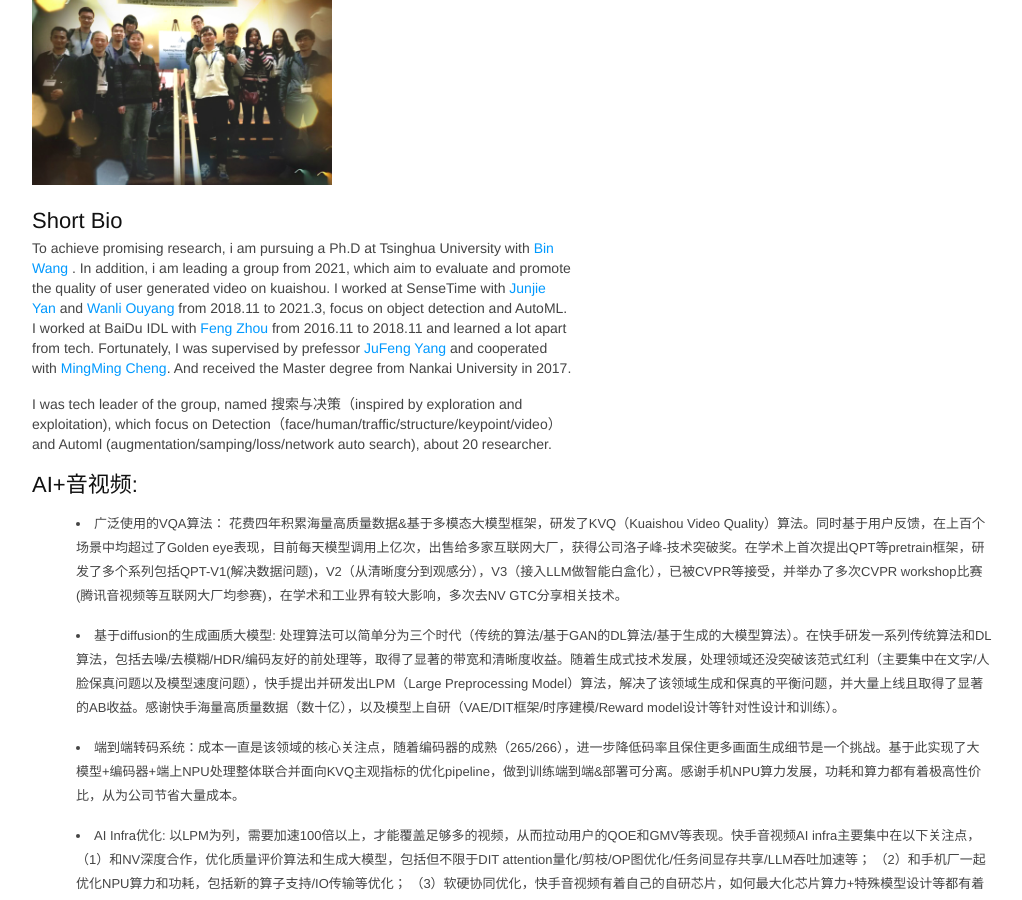
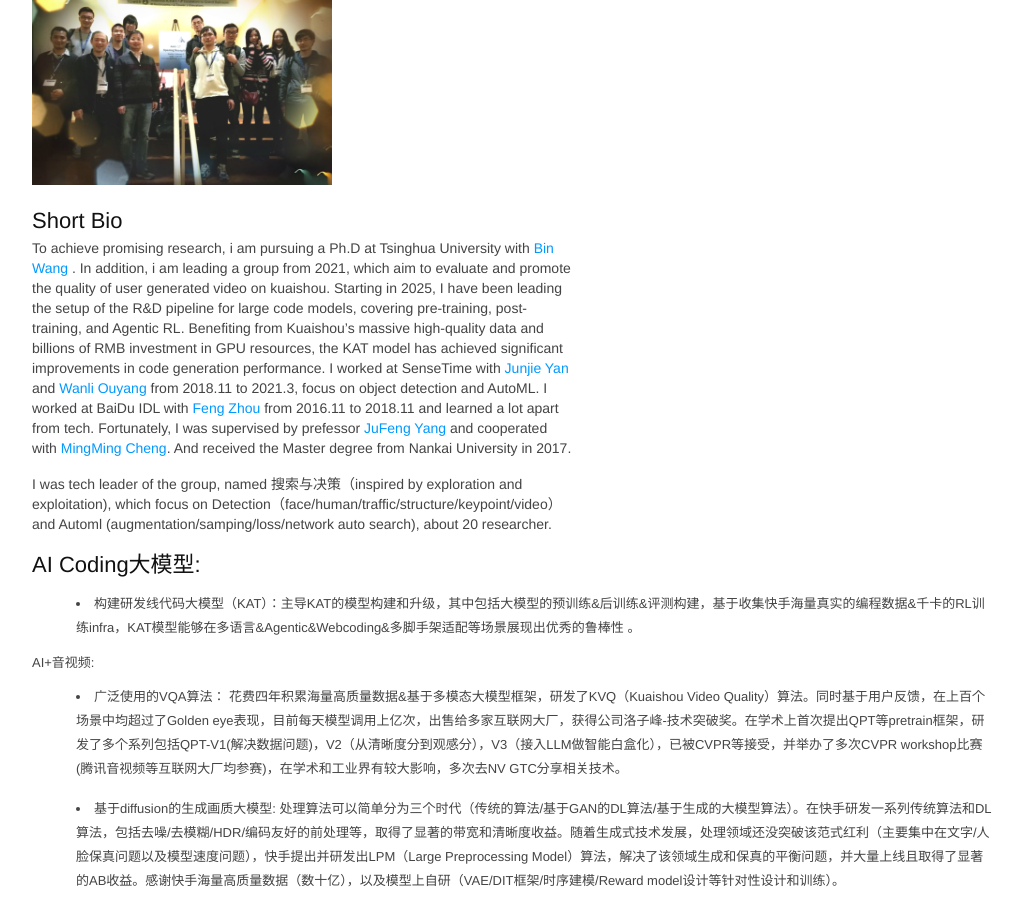
Before and after one commit to msunming/msunming.github.io, a Jekyll site: the page index.html, which Jekyll copies as it is, in a window 1280 px wide and 900 px high, scrolled down 244 px. Shown: the whole window, without its empty margins (128-1150 px from the left). Built offline with Jekyll 4.4.1, drawn with Linux system fonts in a browser that asks for light colours.

Commit message:
Update index.html

```diff
--- a/index.html
+++ b/index.html
@@ -452,6 +452,8 @@ pre .markdown .emphasis {
 		<h2>Short Bio</h2>
         <p> To achieve promising research, i am pursuing a Ph.D at Tsinghua University with <a href="https://www.thss.tsinghua.edu.cn/en/faculty/binwang.htm"> Bin Wang </a>.
 	    In addition, i am leading a group from 2021,  which aim to evaluate and promote the quality of user generated video on kuaishou.
+		Starting in 2025, I have been leading the setup of the R&D pipeline for large code models, covering pre-training, post-training, and Agentic RL.
+		Benefiting from Kuaishou’s massive high-quality data and billions of RMB investment in GPU resources, the KAT model has achieved significant improvements in code generation performance.
 	    I worked at SenseTime with <a href="https://yan-junjie.github.io/">Junjie Yan </a> and <a href="https://wlouyang.github.io/">Wanli Ouyang </a>  from 2018.11 to 2021.3, focus on object detection and AutoML.
             I worked at BaiDu IDL with <a href="http://f-zhou.com/">Feng Zhou</a> from 2016.11 to 2018.11 and learned a lot apart from tech.
 			Fortunately, I was supervised by prefessor <a href="http://cv.nankai.edu.cn/">JuFeng Yang</a> and cooperated with <a href="http://mmcheng.net/zh/cmm/">MingMing Cheng</a>.
@@ -460,6 +462,13 @@ pre .markdown .emphasis {
 		<p>
 			I was tech leader of the group, named 搜索与决策（inspired by exploration and exploitation), which focus on Detection（face/human/traffic/structure/keypoint/video） and Automl (augmentation/samping/loss/network auto search), about 20 researcher.
 		</p>
+
+		<h2>AI Coding大模型:</h2>
+		<p>
+	    	<li> 构建研发线代码大模型（KAT）：主导KAT的模型构建和升级，其中包括大模型的预训练&后训练&评测构建，基于收集快手海量真实的编程数据&千卡的RL训练infra，KAT模型能够在多语言&Agentic&Webcoding&多脚手架适配等场景展现出优秀的鲁棒性 。 </li>
+		</p
+
+
 		<h2>AI+音视频:</h2>
 		<p>
 	    	<li> 广泛使用的VQA算法： 花费四年积累海量高质量数据&基于多模态大模型框架，研发了KVQ（Kuaishou Video Quality）算法。同时基于用户反馈，在上百个场景中均超过了Golden eye表现，目前每天模型调用上亿次，出售给多家互联网大厂，获得公司洛子峰-技术突破奖。在学术上首次提出QPT等pretrain框架，研发了多个系列包括QPT-V1(解决数据问题)，V2（从清晰度分到观感分），V3（接入LLM做智能白盒化），已被CVPR等接受，并举办了多次CVPR workshop比赛(腾讯音视频等互联网大厂均参赛)，在学术和工业界有较大影响，多次去NV GTC分享相关技术。 </li>
```
